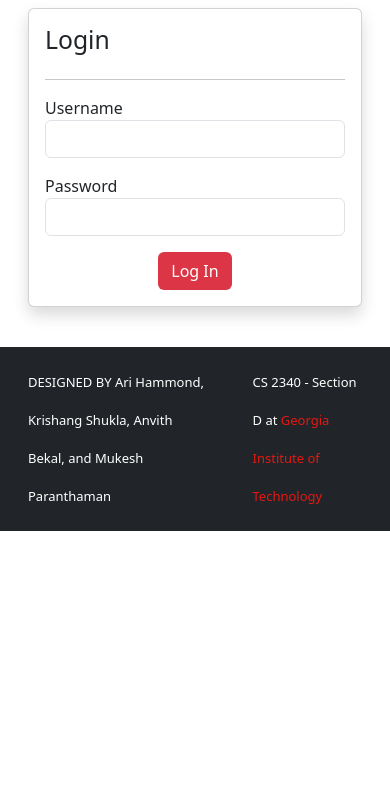
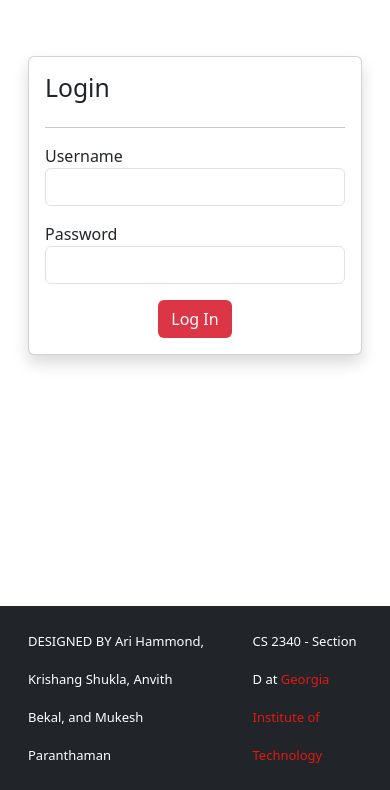
Before and after one commit to MukProgram/2340Project1, a Django app: page /accounts/login/ in a window 390 px wide. Shown: the part 56-846 px from the top of the page. Before the commit the page ends 587 px from the top, so only its background shows below. Run offline with Django 5.2, Linux system fonts and the light colour scheme.

Commit message:
fixing footer position in "mobile" view

```diff
--- a/GTMoviesStore/accounts/templates/accounts/login.html
+++ b/GTMoviesStore/accounts/templates/accounts/login.html
@@ -2,8 +2,8 @@
 {% block content %}
 <div class="p-3 mt-5">
     <div class="container">
-        <div class="row justify-content-center">
-            <div class="col-md-8">
+        <div class="row mb-5 justify-content-center">
+            <div class="col-md-8 my-5">
                 <div class="card shadow p-3 mb-4 rounded">
                     <h2>Login</h2>
                     <hr />
@@ -29,6 +29,7 @@
                 </div>
             </div>
         </div>
+        <div class="spacer" style="padding-bottom:115px"></div>
     </div>
 </div>
 {% endblock %}
--- a/GTMoviesStore/accounts/templates/accounts/signup.html
+++ b/GTMoviesStore/accounts/templates/accounts/signup.html
@@ -3,7 +3,7 @@
 <div class="p-3 mt-5">
     <div class="container">
         <div class="row justify-content-center">
-            <div class="col-md-8">
+            <div class="col-md-8 my-5">
                 <div class="card shadow p-3 mb-4 rounded">
                     <div class="card-body">
                         <h2>Sign Up</h2>
```
